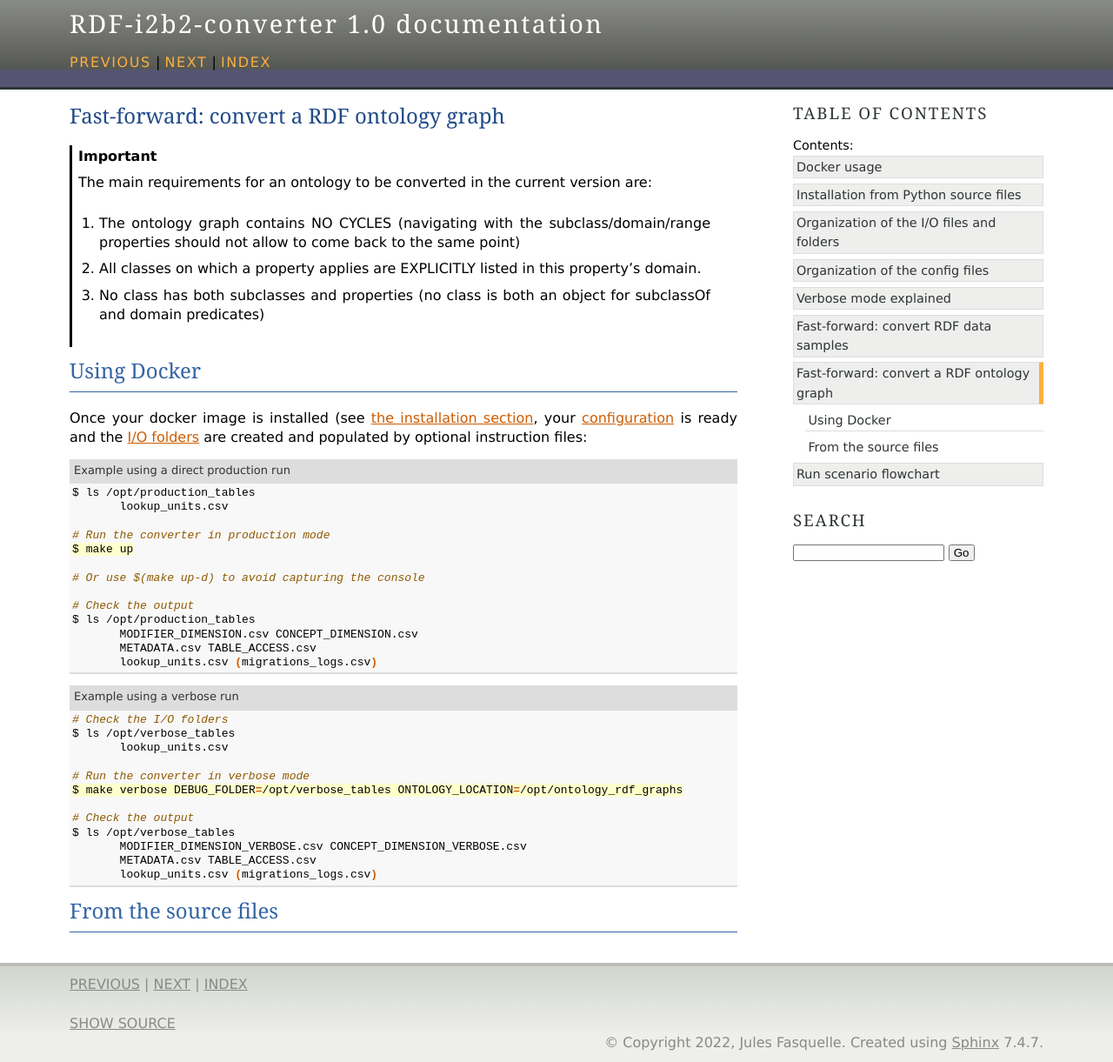
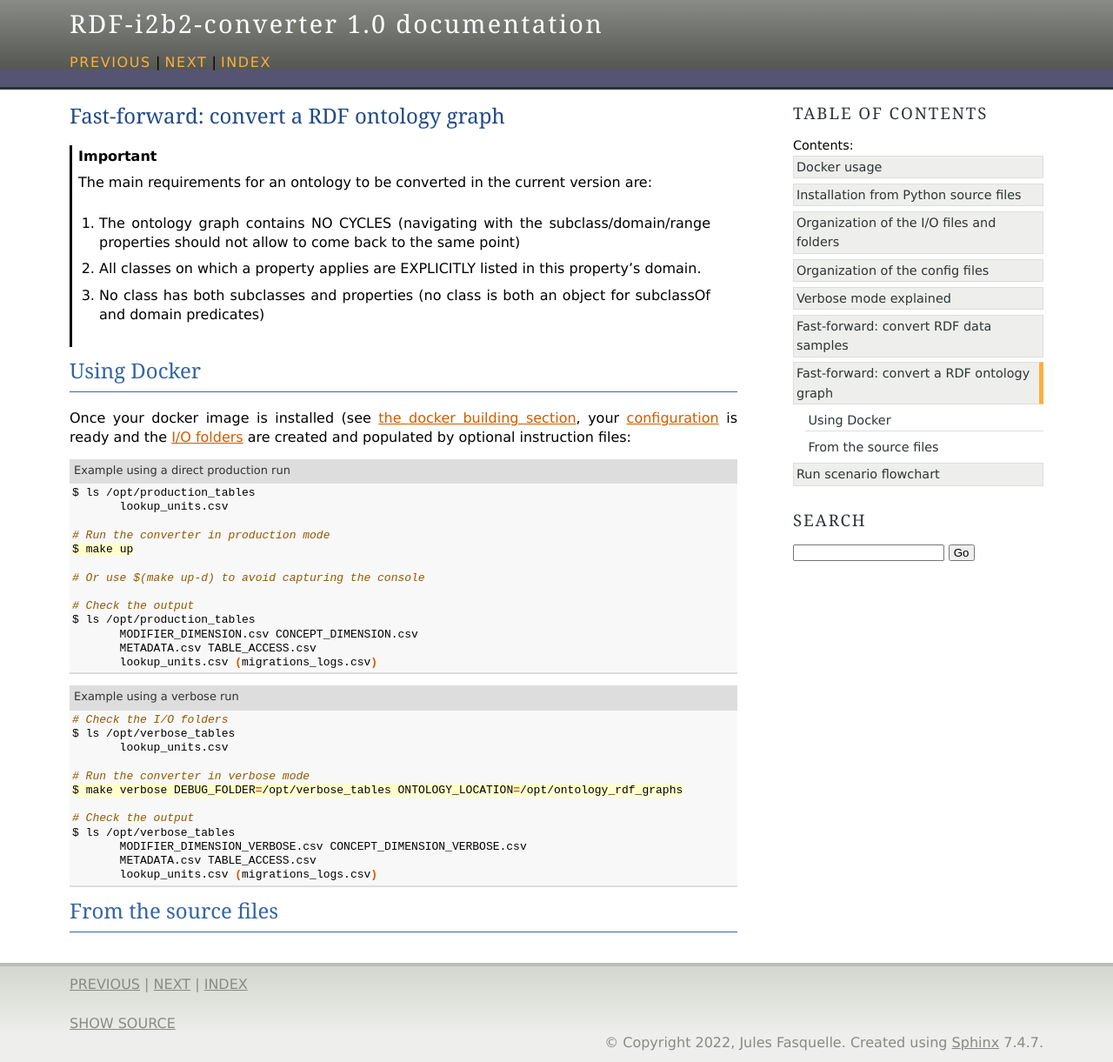
Before and after one commit to BDSC-CDS/rdf-converter-docs, a Sphinx documentation site: the page built from source/run_ontology.rst, in a window 1280 px wide. Shown: the whole page at 87% size. Built offline with Sphinx 7.4.7, drawn with Linux system fonts in a browser that asks for light colours.

Commit message:
correct link

```diff
--- a/source/run_ontology.rst
+++ b/source/run_ontology.rst
@@ -15,7 +15,7 @@ Fast-forward: convert a RDF ontology graph
 Using Docker
 --------------
 
-Once your docker image is installed (see :ref:`the installation section <installation>`, your :ref:`configuration <configuration>` is ready and the :ref:`I/O folders <structure>` are created and populated by optional instruction files:
+Once your docker image is installed (see :ref:`the docker building section <docker>`, your :ref:`configuration <configuration>` is ready and the :ref:`I/O folders <structure>` are created and populated by optional instruction files:
 
 .. code-block:: shell
    :caption: Example using a direct production run
```
Also changed, not shown: 5 other files.
